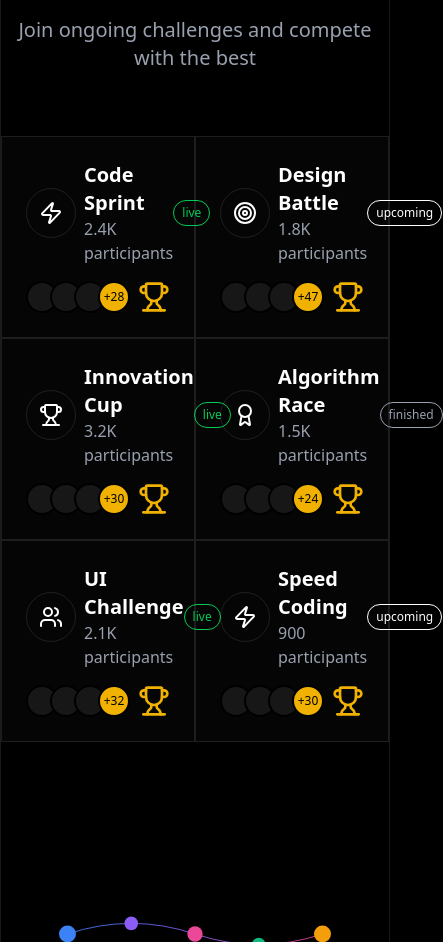
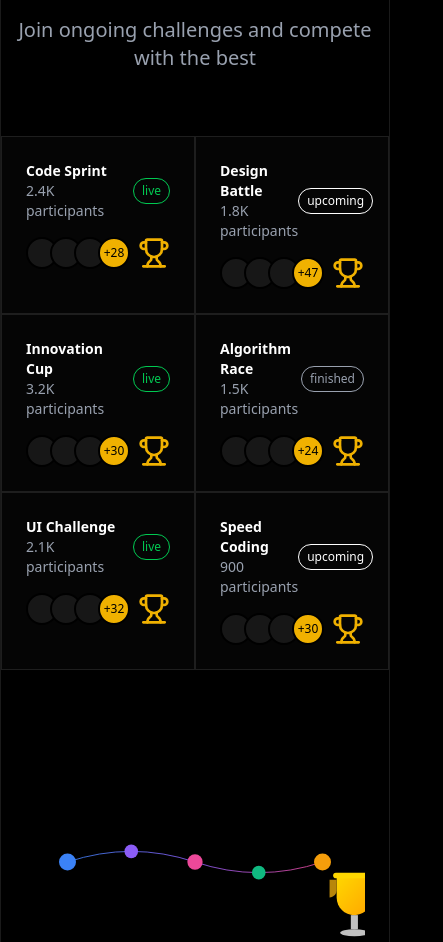
Before and after one commit to Sarina-R/AVIS-landing-page, a Next.js app: page /avis-challenge in a window 390 px wide. Shown: the part 1300-2242 px from the top of the page, 443 px wide, since content can reach past the window. Built offline with nearby package versions, Linux system fonts and the light colour scheme.

Commit message:
fix: overflow in CompetitionCard

```diff
--- a/components/challenge-page-components/CompetitionSection.tsx
+++ b/components/challenge-page-components/CompetitionSection.tsx
@@ -140,18 +140,20 @@ const CompetitionCard: FC<CompetitionCardProps> = ({
       initial={{ opacity: 0, y: 30 }}
       animate={isInView ? { opacity: 1, y: 0 } : {}}
       transition={{ duration: 0.6, delay }}
-      className='border border-white/10 bg-white/[0.02] p-6 hover:border-white/20 transition-all duration-300 group cursor-pointer'
+      className='border border-white/10 bg-white/[0.02] p-6 hover:border-white/20 transition-all duration-300 group cursor-pointer overflow-x-hidden'
     >
       <div className='flex items-center justify-between mb-4'>
         <div className='flex items-center'>
-          <div className='p-3 rounded-full mr-2 border border-white/10 group-hover:border-white/20 transition-all duration-300'>
+          <div className='p-3 rounded-full hidden sm:block mr-2 border border-white/10 group-hover:border-white/20 transition-all duration-300'>
             <Icon className='w-6 h-6 text-white' />
           </div>
           <div>
-            <h3 className='text-xl font-semibold text-white  transition-colors'>
+            <h3 className='text-sm sm:text-xl font-semibold text-white  transition-colors'>
               {title}
             </h3>
-            <p className='text-gray-400'>{participants} participants</p>
+            <p className='text-sm sm:text-base text-gray-400'>
+              {participants} participants
+            </p>
           </div>
         </div>
         <span
```
